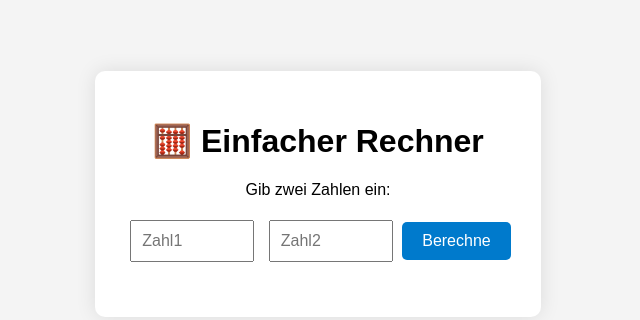
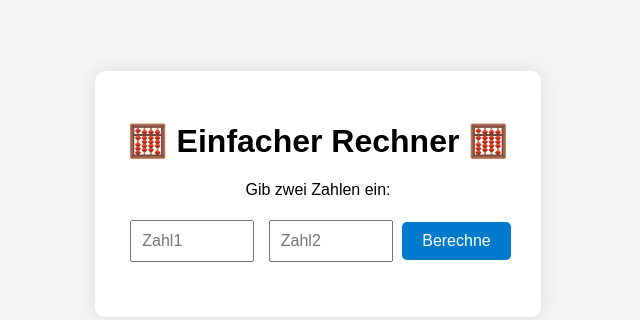
Before and after one commit to Sugu4/100-days-of-code, a plain HTML site: page Day08/index.html in a window 1280 px wide. Shown: the part 206-526 px from the top of the page, without its empty margins (322-962 px from the left). Drawn offline with Linux system fonts and the light colour scheme.

Commit message:
index Day08 TITEL

```diff
--- a/Day08/index.html
+++ b/Day08/index.html
@@ -8,7 +8,7 @@
 </head>
 <body>
   <div class="container">
-    <h1>🧮 Einfacher Rechner</h1>
+    <h1>🧮 Einfacher Rechner 🧮</h1>
     <p>Gib zwei Zahlen ein:</p>
     <div class="form">
       <input type="number" id="zahl1" placeholder="Zahl1">
```
